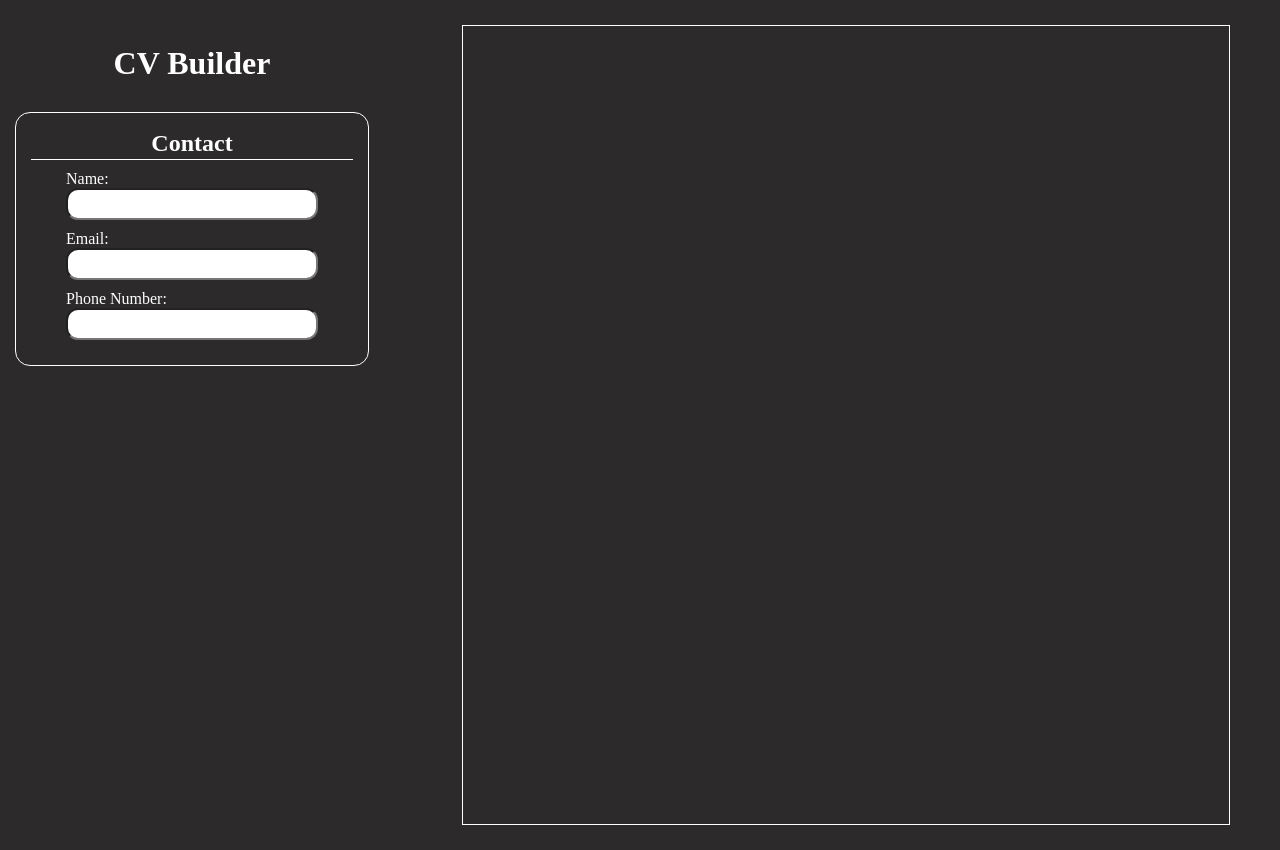
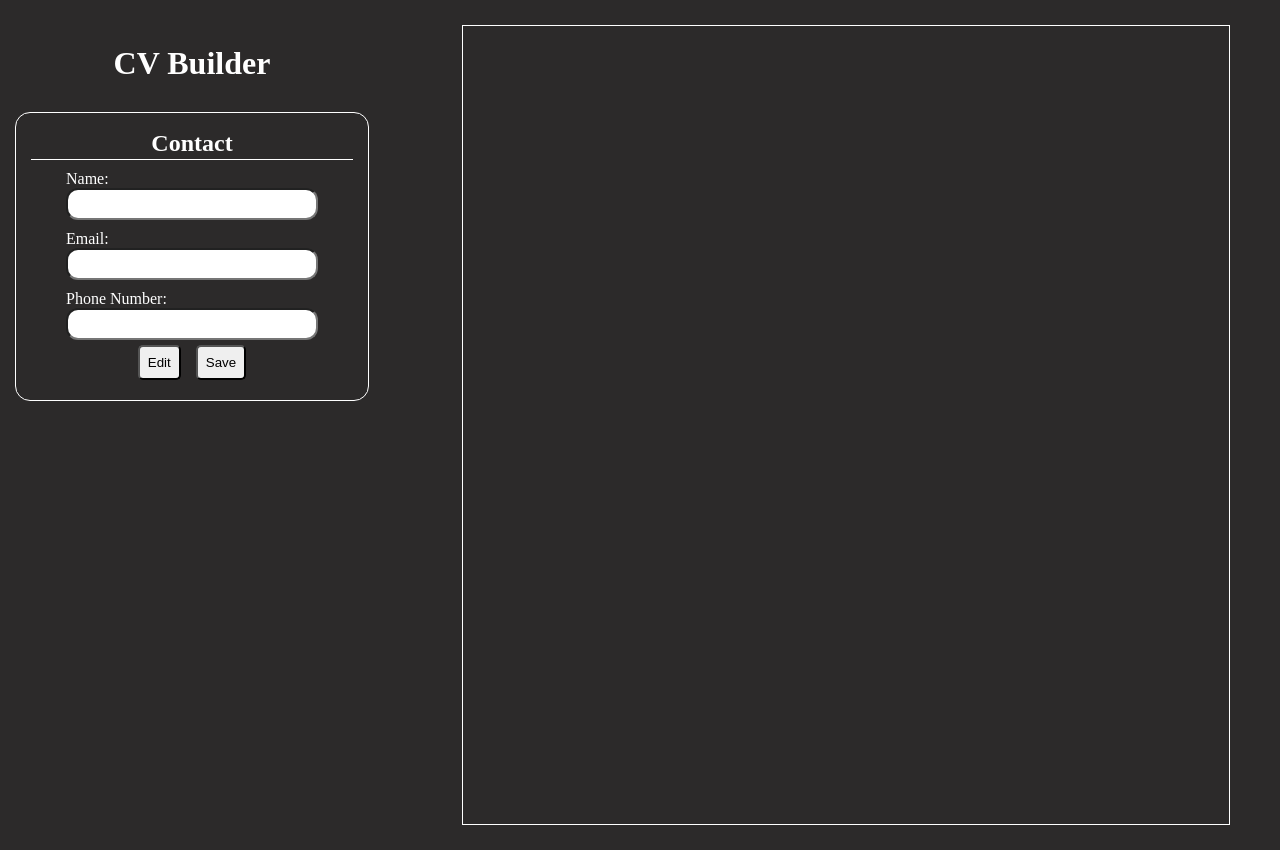
Before and after one commit to dfitch96/cv-app, a React (Vite) app: page / in a window 1280 px wide. Built offline with nearby package versions, Linux system fonts and the light colour scheme.

Commit message:
moved card and input styles to Input.css

```diff
--- a/src/App.jsx
+++ b/src/App.jsx
@@ -1,13 +1,13 @@
 import './styles/App.css'
 import Header from './components/Header';
-import GeneralInfoCard from './components/GeneralInfoCard';
+import ContactCard from './components/ContactCard';
 
 function App() {
   return (
     <div className="app-container">
       <div className="input-container">
         <Header />
-        <GeneralInfoCard />
+        <ContactCard/>
       </div>
 
       <div className="cv-container">
--- /dev/null
+++ b/src/components/ButtonGroup.jsx
@@ -0,0 +1,13 @@
+
+
+
+export default function ButtonGroup(){
+
+  return (
+    <div className="button-group">
+      <button>Edit</button>
+      <button>Save</button>
+    </div>
+  )
+
+}
--- a/src/components/GeneralInfoCard.jsx
+++ b/src/components/ContactCard.jsx
@@ -1,16 +1,18 @@
 
-import Input from './Input'
+import Input from './Input';
+import ButtonGroup from './ButtonGroup';
+import '../styles/Input.css';
 
-export default function GeneralInfoCard(){
+export default function ContactCard(){
 
   return (
-    <div id ='general-info' className="card">
+    <div id ='contact-info' className="card">
       <h2 className="card-header">Contact</h2>
       <form>
         <Input id="name" labelText="Name" type="text"/>
         <Input id="email" labelText="Email" type="email"/>
         <Input id="phone" labelText="Phone Number" type="tel"/>
-
+        <ButtonGroup />
       </form>
     </div>
 
--- a/src/styles/App.css
+++ b/src/styles/App.css
@@ -30,43 +30,8 @@ body{
 
 }
 
-
 .header{
   display: flex;
   justify-content: center;
   margin: 30px;
 }
-
-.card{
-  border: thin solid white;
-  border-radius: 15px;
-  padding: 15px;
-
-}
-
-.card > .card-header{
-  display: flex;
-  justify-content: center;
-  align-items: center;
-  padding: 2px 10px;
-  border-bottom: thin solid white;
-}
-
-.card > form{
-  display: flex;
-  flex-direction: column;
-  padding: 5px 30px;
-}
-
-form > .input-div{
-  display: flex;
-  flex-direction: column;
-  width: 100%;
-  padding: 5px;
-}
-
-.input-div > input{
-  height: 2rem;
-  border-radius: 12px;
-  padding: 10px;
-}
--- /dev/null
+++ b/src/styles/Input.css
@@ -0,0 +1,49 @@
+
+
+
+.card{
+  border: thin solid white;
+  border-radius: 15px;
+  padding: 15px;
+
+}
+
+.card > .card-header{
+  display: flex;
+  justify-content: center;
+  align-items: center;
+  padding: 2px 10px;
+  border-bottom: thin solid white;
+}
+
+.card > form{
+  display: flex;
+  flex-direction: column;
+  padding: 5px 30px;
+}
+
+form > .input-div{
+  display: flex;
+  flex-direction: column;
+  width: 100%;
+  padding: 5px;
+}
+
+.input-div > input{
+  height: 2rem;
+  border-radius: 12px;
+  padding: 10px;
+}
+
+.button-group{
+  display: flex;
+  justify-content: center;
+  align-items: center;
+  gap: 15px;
+}
+
+.button-group button{
+  padding: 0.5rem;
+  border-radius: 5px;
+
+}
```
